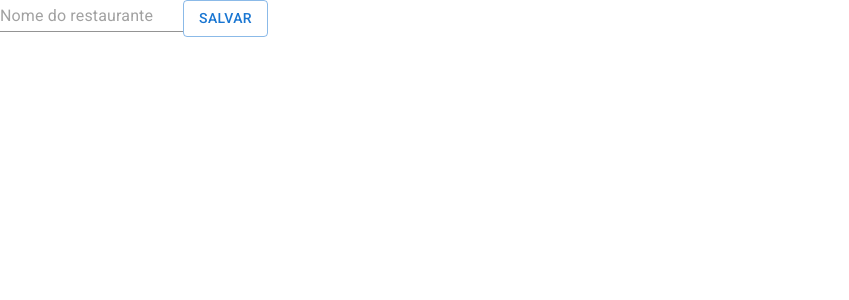
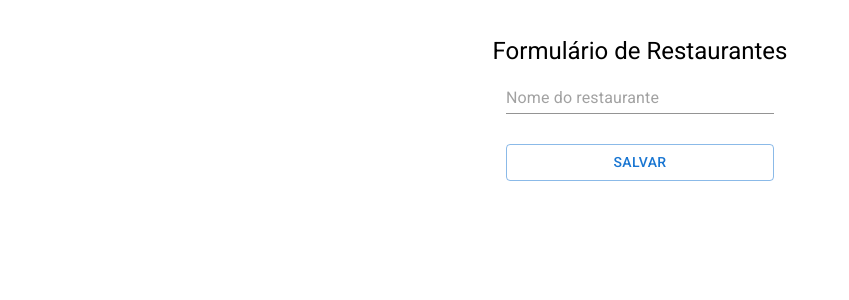
Before and after one commit to athena272/react-type-aifood, a React (Create React App) app: page /admin/restaurantes/1 in a window 1280 px wide. Shown: the top 300 px of the page, without its empty margins (0-849 px from the left). Built offline with nearby package versions, Linux system fonts and the light colour scheme; no server answers.

Commit message:
Update index.tsx

```diff
--- a/src/paginas/Administracao/Restaurantes/FormRestaurante/index.tsx
+++ b/src/paginas/Administracao/Restaurantes/FormRestaurante/index.tsx
@@ -1,4 +1,4 @@
-import { TextField, Button } from "@mui/material";
+import { TextField, Button, Typography, Box } from "@mui/material";
 import axios from "axios";
 import IRestaurante from "interfaces/IRestaurante";
 import { useEffect, useState } from "react";
@@ -34,7 +34,9 @@ export default function FormRestaurante() {
 
 
     return (
-        <form onSubmit={onSubmitForm}>
+        <Box sx={{ display: 'flex', flexDirection: 'column', alignItems: 'center', paddingTop: '35px' }}>
+            <Typography component='h1' variant="h5">Formulário de Restaurantes</Typography>
+            <Box component='form' onSubmit={onSubmitForm}>
                 <TextField
                     id="nome"
                     name="nome"
@@ -43,8 +45,17 @@ export default function FormRestaurante() {
                     onChange={ev => setNomeRestaurante(ev.target.value)}
                     placeholder="Nome do restaurante"
                     required
+                    fullWidth
+                    sx={{ marginBottom: '15px', paddingY: '15px' }}
                 />
-            <Button variant="outlined" type="submit">Salvar</Button>
-        </form>
+                <Button
+                    variant="outlined"
+                    type="submit"
+                    fullWidth
+                >
+                    Salvar
+                </Button>
+            </Box>
+        </Box>
     )
 }
```
Lines whose indentation alone changed are shown as unchanged.
